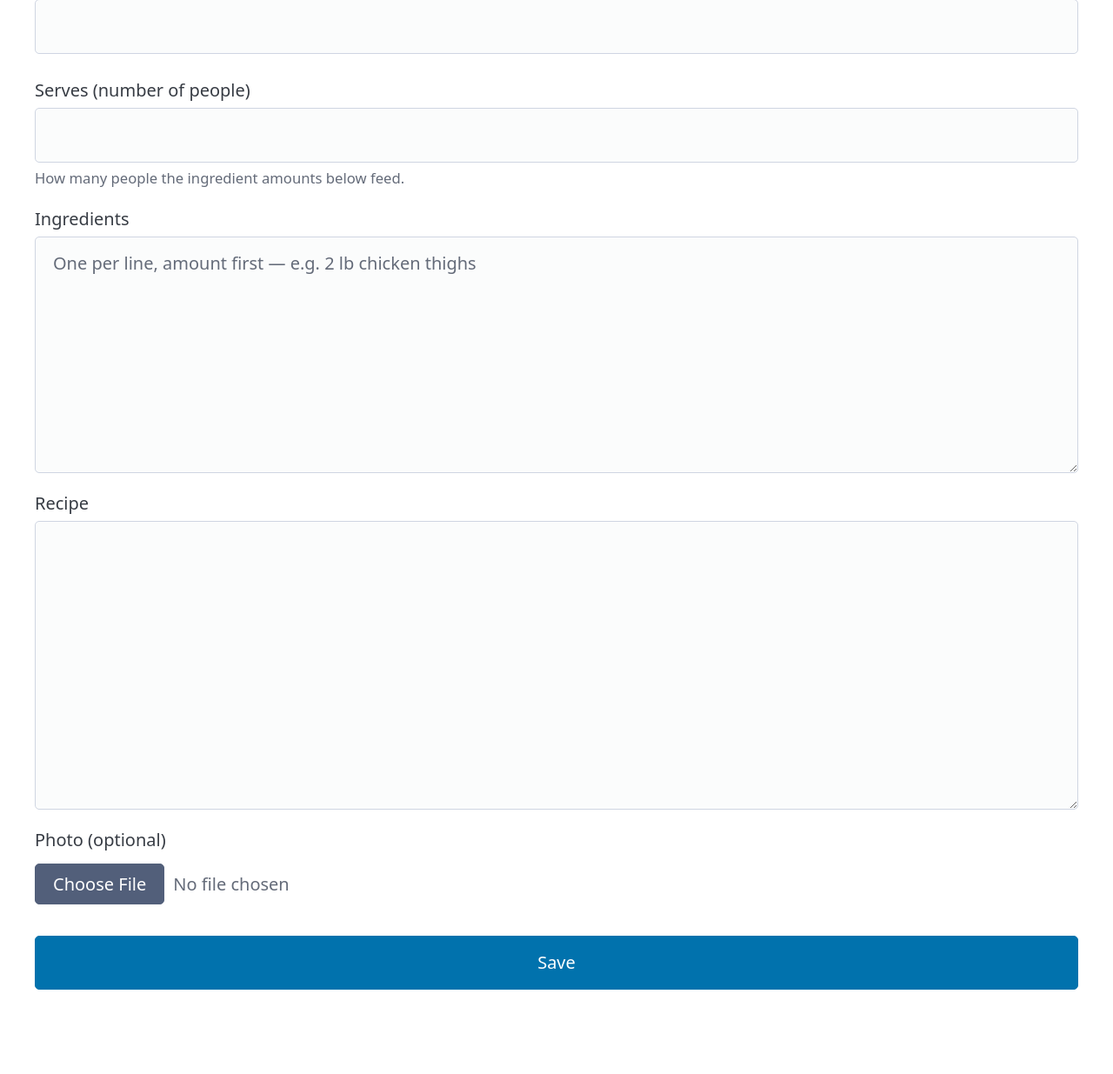
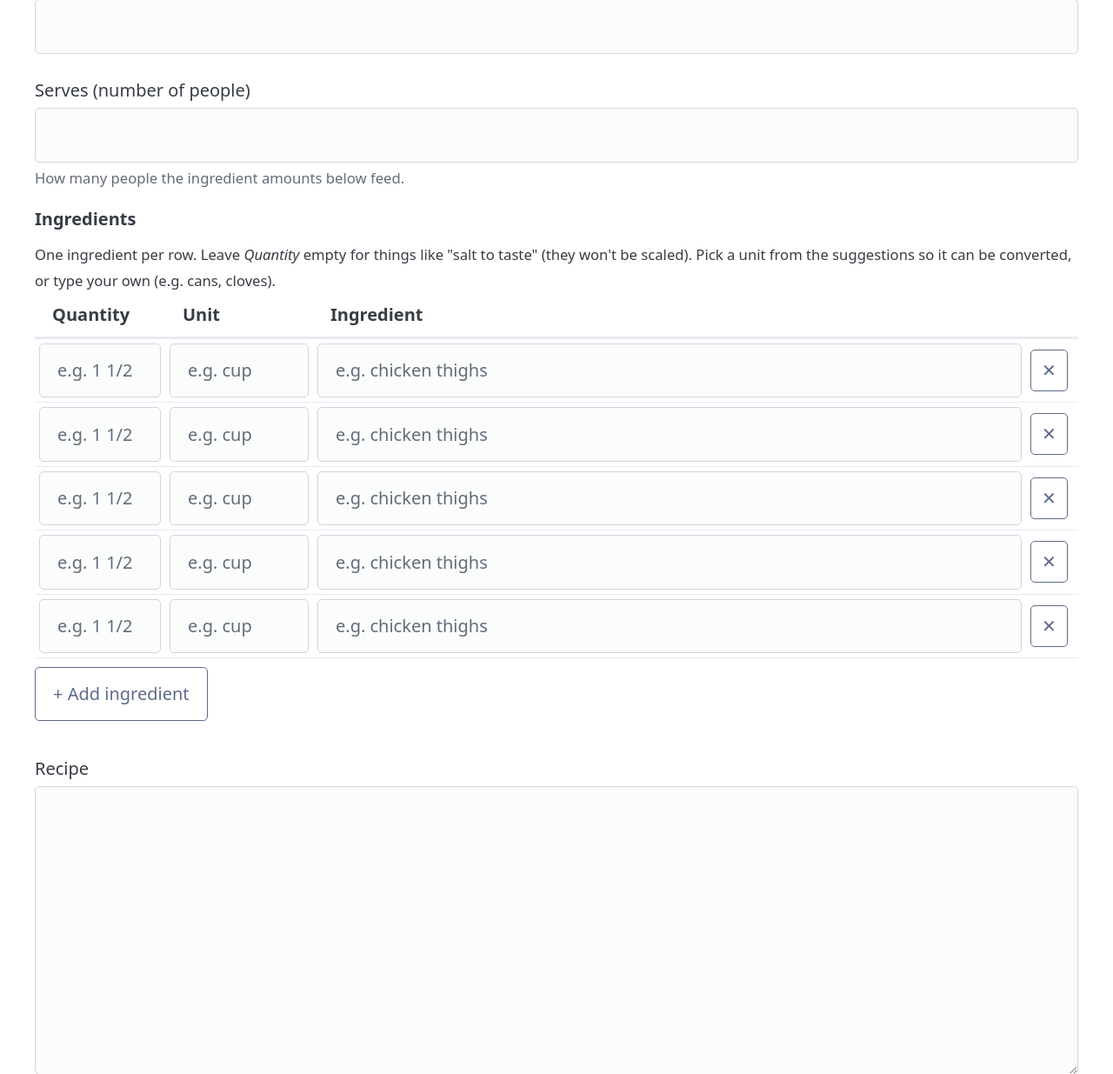
Before and after one commit to Tondom1/Wedding_Venue_Meal_App, a Flask app: page /meals/new in a window 1280 px wide. Shown: the part 191-1426 px from the top of the page at 87% size. Before the commit the page ends 1329 px from the top, so only its background shows below. Run offline with Flask 3, Linux system fonts and the light colour scheme; some libraries are stand-ins or nearby versions.

Commit message:
Ingredient table: separate Quantity / Unit / Ingredient boxes
- New meal_ingredients table (one row per ingredient, quantity kept as typed)
- Meal form: ingredient table with unit suggestions, + Add / remove rows
- Clear per-row validation; form keeps what was typed on errors
- migrate converts each meal's old text into rows (resumable, with backup);
  plain-text copy still written for search and rollback safety
- Scaling, meal page and event shopping lists read the rows
- Tests for quantity parsing, rows and splitting old lines (19 total)
- README and CLAUDE.md (Phase G) updated

Co-Authored-By: Claude Opus 5.5 <noreply@anthropic.com>
Claude-Session: https://claude.ai/code/session_013839w6Q1C7qnsF3ftJAXEn

```diff
--- a/app.py
+++ b/app.py
@@ -7,6 +7,7 @@ import sqlite3
 import uuid
 from datetime import datetime
 from fractions import Fraction
+from itertools import zip_longest
 
 from flask import (
     Flask,
@@ -84,6 +85,14 @@ CREATE TABLE IF NOT EXISTS event_meals (
     guests INTEGER CHECK (guests IS NULL OR guests >= 1),
     UNIQUE (event_id, meal_id)
 );
+CREATE TABLE IF NOT EXISTS meal_ingredients (
+    id INTEGER PRIMARY KEY AUTOINCREMENT,
+    meal_id INTEGER NOT NULL REFERENCES meals(id) ON DELETE CASCADE,
+    position INTEGER NOT NULL,
+    quantity TEXT NOT NULL DEFAULT '',
+    unit TEXT NOT NULL DEFAULT '',
+    name TEXT NOT NULL
+);
 """
 
 
@@ -105,7 +114,16 @@ def needs_migration(db):
         "servings" not in meal_columns(db)
         or not table_exists(db, "events")
         or not table_exists(db, "event_meals")
+        or not table_exists(db, "meal_ingredients")
+        or meals_without_ingredient_rows(db)
     )
+
+
+def meals_without_ingredient_rows(db):
+    return db.execute(
+        "SELECT id, ingredients FROM meals m WHERE NOT EXISTS "
+        "(SELECT 1 FROM meal_ingredients i WHERE i.meal_id = m.id)"
+    ).fetchall()
 
 
 def backup_database():
@@ -137,8 +155,28 @@ def migrate_command():
         db.execute("ALTER TABLE meals ADD COLUMN servings INTEGER NOT NULL DEFAULT 1")
         print("Added 'servings' to meals (existing meals set to 1 - please edit each meal to set the real number).")
     db.executescript(EVENT_TABLES_SQL)
+    count = convert_ingredient_text_to_rows(db)
+    if count:
+        print(f"Moved the ingredients of {count} meal(s) into the new ingredient table.")
     db.commit()
     print("Database upgraded.")
+
+
+def convert_ingredient_text_to_rows(db):
+    """One-time: split each meal's old one-per-line ingredients into table rows.
+    The original text column is left untouched."""
+    meals = meals_without_ingredient_rows(db)
+    for meal in meals:
+        for position, line in enumerate(lines_filter(meal["ingredients"])):
+            quantity, unit, name = scaling.split_line(line)
+            if not name:  # e.g. a line that was only "2 cups": keep it whole so nothing is lost
+                quantity, unit, name = "", "", line
+            db.execute(
+                "INSERT INTO meal_ingredients (meal_id, position, quantity, unit, name) "
+                "VALUES (?, ?, ?, ?, ?)",
+                (meal["id"], position, quantity, unit, name),
+            )
+    return len(meals)
 
 
 @app.before_request
@@ -183,12 +221,32 @@ def delete_photo(filename):
 # ---------- Helpers ----------
 
 def read_form():
-    return {
+    form = {
         "name": request.form.get("name", "").strip(),
-        "ingredients": request.form.get("ingredients", "").strip(),
         "recipe": request.form.get("recipe", "").strip(),
         "servings": request.form.get("servings", "").strip(),
+        "rows": read_ingredient_rows(),
     }
+    form["ingredients"] = ingredients_text(form["rows"])
+    return form
+
+
+def read_ingredient_rows():
+    """The filled-in rows of the ingredient table (completely empty rows are skipped)."""
+    rows = []
+    for quantity, unit, name in zip_longest(
+        request.form.getlist("ing_qty"), request.form.getlist("ing_unit"),
+        request.form.getlist("ing_name"), fillvalue="",
+    ):
+        quantity, unit, name = quantity.strip(), unit.strip(), name.strip()
+        if quantity or unit or name:
+            rows.append({"quantity": quantity, "unit": unit, "name": name})
+    return rows
+
+
+def ingredients_text(rows):
+    """Plain-text copy of the ingredients (one per line), kept for search."""
+    return "\n".join(" ".join(p for p in (r["quantity"], r["unit"], r["name"]) if p) for r in rows)
 
 
 def parse_servings(text):
@@ -202,11 +260,50 @@ def parse_servings(text):
 
 def validate_form(form):
     """Return an error message, or None if the form is fine."""
-    if not form["name"] or not form["ingredients"]:
-        return "Name and ingredients are required."
+    if not form["name"]:
+        return "Meal name is required."
     if parse_servings(form["servings"]) is None:
         return "Serves must be a whole number of 1 or more."
+    if not form["rows"]:
+        return "Add at least one ingredient."
+    for number, row in enumerate(form["rows"], start=1):
+        if not row["name"]:
+            return f"Ingredient row {number}: please type the ingredient name."
+        try:
+            scaling.parse_quantity(row["quantity"])
+        except ValueError:
+            return (f"Ingredient row {number} ({row['name']}): \"{row['quantity']}\" isn't a quantity. "
+                    "Use a number like 2, 1.5, 1/2 or 1 1/2, or leave it empty.")
     return None
+
+
+def save_ingredient_rows(db, meal_id, rows):
+    db.execute("DELETE FROM meal_ingredients WHERE meal_id = ?", (meal_id,))
+    for position, row in enumerate(rows):
+        db.execute(
+            "INSERT INTO meal_ingredients (meal_id, position, quantity, unit, name) "
+            "VALUES (?, ?, ?, ?, ?)",
+            (meal_id, position, row["quantity"], row["unit"], row["name"]),
+        )
+
+
+def load_ingredient_rows(meal_id):
+    rows = get_db().execute(
+        "SELECT quantity, unit, name FROM meal_ingredients WHERE meal_id = ? ORDER BY position, id",
+        (meal_id,),
+    ).fetchall()
+    return [dict(r) for r in rows]
+
+
+def ingredient_lines(rows):
+    """Turn saved rows into scaling Lines (a bad quantity is shown unscaled rather than crashing)."""
+    lines = []
+    for r in rows:
+        try:
+            lines.append(scaling.line_from_parts(r["quantity"], r["unit"], r["name"]))
+        except ValueError:
+            lines.append(scaling.line_from_parts("", "", ingredients_text([r])))
+    return lines
 
 
 @app.template_filter("lines")
@@ -237,7 +334,7 @@ def index():
 @app.route("/meals/new", methods=["GET", "POST"])
 def new_meal():
     if request.method == "GET":
-        return render_template("meal_form.html", meal=None, form={}, title="Add Meal")
+        return render_template("meal_form.html", meal=None, form={"rows": []}, title="Add Meal")
 
     form = read_form()
     error = validate_form(form)
@@ -259,6 +356,7 @@ def new_meal():
             (form["name"], form["ingredients"], form["recipe"], photo,
              parse_servings(form["servings"])),
         )
+        save_ingredient_rows(db, cur.lastrowid, form["rows"])
         db.commit()
     except sqlite3.IntegrityError:
         delete_photo(photo)
@@ -272,6 +370,7 @@ def new_meal():
 @app.route("/meals/<int:meal_id>")
 def meal_detail(meal_id):
     meal = get_meal_or_404(meal_id)
+    ingredient_rows = load_ingredient_rows(meal_id)
     guests_text = request.args.get("guests", "").strip()
     guests = rows = factor_text = guests_error = None
     if guests_text:
@@ -280,13 +379,13 @@ def meal_detail(meal_id):
             guests_error = "Number of guests must be a whole number of 1 or more."
         else:
             factor = Fraction(guests, meal["servings"])
-            rows = scaling.scaled_rows(meal["ingredients"], factor)
+            rows = scaling.scaled_rows(ingredient_lines(ingredient_rows), factor)
             factor_text = scaling.format_exact(factor)
     event_count = get_db().execute(
         "SELECT COUNT(*) FROM event_meals WHERE meal_id = ?", (meal_id,)
     ).fetchone()[0]
     return render_template(
-        "meal_detail.html", meal=meal, guests_text=guests_text, guests=guests,
+        "meal_detail.html", meal=meal, ingredient_rows=ingredient_rows, guests_text=guests_text, guests=guests,
         rows=rows, factor_text=factor_text, guests_error=guests_error, event_count=event_count,
     )
 
@@ -295,7 +394,9 @@ def meal_detail(meal_id):
 def edit_meal(meal_id):
     meal = get_meal_or_404(meal_id)
     if request.method == "GET":
-        return render_template("meal_form.html", meal=meal, form=dict(meal), title="Edit Meal")
+        form = dict(meal)
+        form["rows"] = load_ingredient_rows(meal_id)
+        return render_template("meal_form.html", meal=meal, form=form, title="Edit Meal")
 
     form = read_form()
     error = validate_form(form)
@@ -325,6 +426,7 @@ def edit_meal(meal_id):
             (form["name"], form["ingredients"], form["recipe"], photo,
              parse_servings(form["servings"]), meal_id),
         )
+        save_ingredient_rows(db, meal_id, form["rows"])
         db.commit()
     except sqlite3.IntegrityError:
         delete_photo(new_photo)
@@ -392,6 +494,7 @@ def event_meal_rows(event):
     for r in rows:
         item = dict(r)
         item["headcount"] = r["own_guests"] or event["guests"]
+        item["lines"] = ingredient_lines(load_ingredient_rows(r["meal_id"]))
         result.append(item)
     return result
 
@@ -399,7 +502,7 @@ def event_meal_rows(event):
 def build_shopping_list(event):
     meals = event_meal_rows(event)
     rows, not_scaled = scaling.combined_list(
-        (m["name"], m["ingredients"], Fraction(m["headcount"], m["servings"])) for m in meals
+        (m["name"], m["lines"], Fraction(m["headcount"], m["servings"])) for m in meals
     )
     return meals, rows, not_scaled
 
--- a/templates/base.html
+++ b/templates/base.html
@@ -13,6 +13,13 @@
     .flash-error { color: var(--pico-del-color); }
     .flash-success { color: var(--pico-ins-color); }
     .exact, .used-in { color: var(--pico-muted-color); }
+    table.ingredients { margin-bottom: 0.5rem; }
+    table.ingredients td { padding: 0.25rem; vertical-align: middle; }
+    table.ingredients input { margin: 0; }
+    table.ingredients .col-qty { width: 7.5rem; }
+    table.ingredients .col-unit { width: 8.5rem; }
+    table.ingredients .col-del { width: 3rem; }
+    table.ingredients .remove-ingredient { margin: 0; padding: 0.4rem 0.6rem; }
     .not-scaled { color: var(--pico-muted-color); font-style: italic; }
     @media print {
       nav, .no-print, form, button, [role="button"] { display: none !important; }
--- a/templates/meal_form.html
+++ b/templates/meal_form.html
@@ -1,5 +1,13 @@
 {% extends "base.html" %}
 {% block title %}{{ title }}{% endblock %}
+{% macro ingredient_row(row) %}
+  <tr>
+    <td><input type="text" name="ing_qty" value="{{ row.quantity or '' }}" placeholder="e.g. 1 1/2" aria-label="Quantity" inputmode="decimal"></td>
+    <td><input type="text" name="ing_unit" value="{{ row.unit or '' }}" list="unit-options" placeholder="e.g. cup" aria-label="Unit"></td>
+    <td><input type="text" name="ing_name" value="{{ row.name or '' }}" placeholder="e.g. chicken thighs" aria-label="Ingredient"></td>
+    <td><button type="button" class="secondary outline remove-ingredient" title="Remove this row" aria-label="Remove this row">✕</button></td>
+  </tr>
+{% endmacro %}
 {% block content %}
   <h1>{{ title }}</h1>
   <form method="post" enctype="multipart/form-data">
@@ -14,10 +22,31 @@
       <small>How many people the ingredient amounts below feed.</small>
     </label>
 
-    <label>
-      Ingredients
-      <textarea name="ingredients" rows="8" placeholder="One per line, amount first — e.g. 2 lb chicken thighs" required>{{ form.ingredients or '' }}</textarea>
-    </label>
+    <fieldset>
+      <legend><strong>Ingredients</strong></legend>
+      <small>One ingredient per row. Leave <em>Quantity</em> empty for things like "salt to taste" (they won't be scaled).
+        Pick a unit from the suggestions so it can be converted, or type your own (e.g. cans, cloves).</small>
+      <table class="ingredients">
+        <thead>
+          <tr><th class="col-qty">Quantity</th><th class="col-unit">Unit</th><th>Ingredient</th><th class="col-del"></th></tr>
+        </thead>
+        <tbody id="ingredient-rows">
+          {% set extra = 2 if form.rows else 5 %}
+          {% for row in (form.rows or []) + [{}] * extra %}
+            {{ ingredient_row(row) }}
+          {% endfor %}
+        </tbody>
+      </table>
+      <button type="button" class="secondary outline" id="add-ingredient">+ Add ingredient</button>
+    </fieldset>
+
+    <datalist id="unit-options">
+      {% for u in ["tsp", "tbsp", "cup", "fl oz", "pt", "qt", "gal", "oz", "lb", "g", "kg", "ml", "l",
+                   "can", "clove", "bunch", "head", "package", "piece", "slice", "stick", "pinch"] %}
+        <option value="{{ u }}">
+      {% endfor %}
+    </datalist>
+    <template id="ingredient-row-template">{{ ingredient_row({}) }}</template>
 
     <label>
       Recipe
@@ -39,4 +68,27 @@
 
     <button type="submit">Save</button>
   </form>
+
+  <script>
+    // Small helper for the ingredient table: add a blank row, or remove a row.
+    (function () {
+      var body = document.getElementById("ingredient-rows");
+      var template = document.getElementById("ingredient-row-template");
+      document.getElementById("add-ingredient").addEventListener("click", function () {
+        body.appendChild(template.content.cloneNode(true));
+        var inputs = body.querySelectorAll("tr:last-child input");
+        if (inputs.length) inputs[0].focus();
+      });
+      body.addEventListener("click", function (event) {
+        var button = event.target.closest(".remove-ingredient");
+        if (!button) return;
+        var row = button.closest("tr");
+        if (body.rows.length > 1) {
+          row.remove();
+        } else {
+          row.querySelectorAll("input").forEach(function (input) { input.value = ""; });
+        }
+      });
+    })();
+  </script>
 {% endblock %}
--- a/templates/needs_migration.html
+++ b/templates/needs_migration.html
@@ -2,7 +2,8 @@
 {% block title %}Upgrade needed{% endblock %}
 {% block content %}
   <h1>One-time upgrade needed</h1>
-  <p>This version of the app needs to add a few things to your saved meals database.
+  <p>This version of the app needs to add a few things to your saved meals database
+     (for example, moving each meal's ingredients into the new ingredients table).
      Your meals will not be changed or deleted, and a backup copy is made automatically first.</p>
   <ol>
     <li>Go to the terminal running the app and press <kbd>Ctrl</kbd> + <kbd>C</kbd> to stop it.</li>
```
Also changed, not shown: CLAUDE.md (+14 -3 lines), scaling.py (+69 -10 lines), schema.sql (+12 -0 lines), templates/meal_detail.html (+11 -5 lines), test_scaling.py (+45 -1 lines), README.md.
